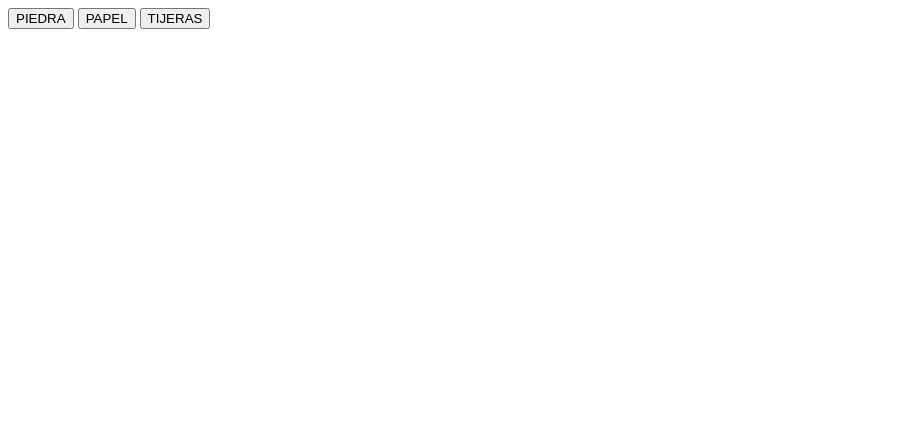
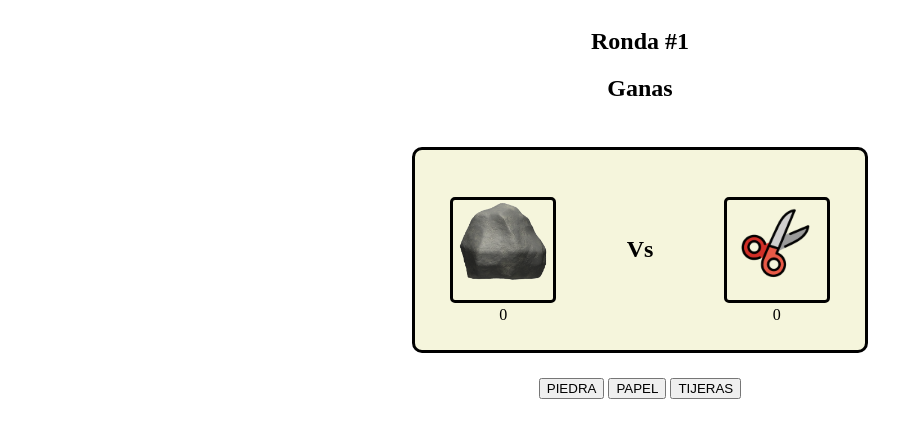
Before and after one commit to Sansepio/Piedra-Papel-y-Tijeras, a plain HTML site: page index.html in a window 1280 px wide. Both pictures are taken after a click on the button "PIEDRA". Shown: the whole page, without its empty margins (0-923 px from the left). Drawn offline with Linux system fonts and the light colour scheme.

Commit message:
proyecto Finalizado

```diff
--- a/index.html
+++ b/index.html
@@ -5,15 +5,31 @@
     <meta charset="UTF-8">
     <meta name="viewport" content="width=device-width, initial-scale=1.0">
     <title>Piedra Papel Tijeras</title>
+    <link rel="stylesheet" href="style.css">
 </head>
 
 <body>
-
+    <article id="table">
+    </article>
+    <section id="results">
+        <div id="container">
+            <div id="player" class="box"></div>
+        </div>
+        <div>
+            <h1>Vs</h1>
+        </div>
+        <div id="container">
+            <div id="computer" class="box"></div>
+        </div>
+    </section>
     <section id="selectors">
         <button id="piedra">PIEDRA</button>
         <button id="papel">PAPEL</button>
         <button id="tijeras">TIJERAS</button>
     </section>
+    <div id="winner">
+
+    </div>
 
     <script src="./main.js"></script>
 </body>
--- a/main.js
+++ b/main.js
@@ -1,5 +1,39 @@
 //dom
 const btn = document.querySelectorAll('button')
+const img = document.createElement('img')
+const imgPC = document.createElement('img')
+const playerBox = document.querySelector('#player')
+const pcBox = document.querySelector('#computer')
+
+const table = document.querySelector('#table')
+const ronda = document.createElement('h2')
+const estado = document.createElement('h1')
+const pointsPlayer = document.createElement('span')
+const pointsPC = document.createElement('span')
+const winner = document.createElement('h1')
+const gameOver = document.querySelector('#winner')
+
+
+let player = 0
+let pc = 0
+let round = 0
+
+gameOver.append(winner)
+
+table.append(ronda)
+table.append(estado)
+
+img.classList.add('img')
+imgPC.classList.add('img')
+
+pointsPC.classList.add('points')
+pointsPlayer.classList.add('points')
+
+
+playerBox.append(img)
+pcBox.append(imgPC)
+playerBox.append(pointsPlayer)
+pcBox.append(pointsPC)
 
 //Crear la seleccion del ordenador
 function getCompueterSelection(){
@@ -7,8 +41,22 @@ function getCompueterSelection(){
 
     const computerSelection = selection[Math.floor(Math.random() * selection.length)]
 
+    if (computerSelection === 'piedra') {
+        imgPC.src = './assets/Pedra.png'
+    }
+
+    if (computerSelection === 'papel'){
+        imgPC.src = './assets/papel.png'
+    }
+
+    if (computerSelection === 'tijeras'){
+        imgPC.src = './assets/tijeras.png'
+    }
+
     return computerSelection
 }
+
+
 function getPlayerSelection(id) {
     const playerSelection = id
 
@@ -17,56 +65,63 @@ function getPlayerSelection(id) {
     return playerSelection
 }
 
-let player = 0
-let pc = 0
-let round = 0
+function playRound(playerSelection, computerSelection) {
+    game()
 
+    if (round == 6) {
+        roundWiner()
+    }
 
-const computerSelection = getCompueterSelection()
+    if (round <= 5) {
 
-function playRound(playerSelection, computerSelection) {
+        if (playerSelection === 'piedra') {
+            img.src = './assets/Pedra.png'
+        }
 
-    if (round == 0 && round < 6) {
-        game()
-        console.log(`El Jugador Selecciona ${playerSelection}`)
-        console.log(`La PC selecciona ${computerSelection}`)
+        if (playerSelection === 'papel'){
+            img.src = './assets/papel.png'
+        }
 
-        console.log(`player ${player}`)
-        console.log(`pc ${pc}`)
+        if (playerSelection === 'tijeras'){
+            img.src = './assets/tijeras.png'
+        }
+
+        pointsPlayer.textContent = `${player}`
+        pointsPC.textContent = `${pc}`
 
 
         //Comparar los resulatados para decidir el ganador
         if(playerSelection === computerSelection){
-            console.log("Tablas")
+            estado.textContent = 'Tablas'
             player ++
             pc ++
         }else if(playerSelection === "piedra"){
             if(computerSelection === "papel") {
-                console.log("Pierdes")
+                estado.textContent = "Pierdes"
                 pc ++
             }
             if(computerSelection === "tijeras") {
-                console.log("Ganas")
+                estado.textContent = "Ganas"
                 player ++
             }
         }
         else if(playerSelection === "papel"){
             if(computerSelection === "tijeras") {
-                console.log("Pierdes")
+                estado.textContent = "Pierdes"
                 pc ++
             }
             if(computerSelection === "piedra") {
-                console.log("Ganas")
+                estado.textContent = "Ganas"
                 player ++
             }
         }
         else if(playerSelection === "tijeras"){
             if(computerSelection === "piedra") {
-                console.log("Pierdes")
+                estado.textContent = "Pierdes"
                 pc ++
             }
             if(computerSelection === "papel") {
-                console.log("Ganas")
+                estado.textContent = "Ganas"
                 player++
             }
         }
@@ -77,14 +132,25 @@ function playRound(playerSelection, computerSelection) {
 
 function game() {
     round ++
-    console.log(`ronda #${round}`)
+    ronda.textContent =`Ronda #${round}`
 }
 
-
+function roundWiner(){
+    if (round == 6){
+        if(pc>player) return winner.textContent = `Gana el PC`
+        if(player>pc) return winner.textContent = `Gana el Jugador`
+        round = 0
+        player = 0
+        pc = 0
+        playerSelection = ""
+    }
+}
+ //dom
 
 btn.forEach((btn) => {
     btn.addEventListener('click', () => {
         const playerSelection = btn.id
+        const computerSelection = getCompueterSelection()
         playRound(playerSelection, computerSelection)
     })
 })
--- /dev/null
+++ b/style.css
@@ -0,0 +1,49 @@
+body{
+    display: flex;
+    align-items: center;
+    flex-direction: column;
+}
+article{
+    text-align: center;
+}
+#results{
+    width: 450px;
+    height: 200px;
+    margin: auto;
+    background-color: beige;
+    margin-top: 25px;
+    border: solid black;
+    border-radius: 10px;
+    display: flex;
+    justify-content: space-around;
+    align-items: center;
+}
+
+#selectors{
+    margin-top: 25px;
+}
+
+.container{
+    height: 150px;
+}
+
+span{
+    position: relative;
+    top: 20px;
+}
+
+.box{
+    height: 100px;
+    width: 100px;
+    border: solid black;
+    border-radius: 5px;
+    display: flex;
+    flex-direction: column;
+    justify-content: center;
+    align-items: center;
+}
+
+.img{
+    width: 90px;
+    height: 90px;
+}
```
Also changed, not shown: assets/Pedra.png (added), assets/papel.png (added), assets/tijeras.png (added).
